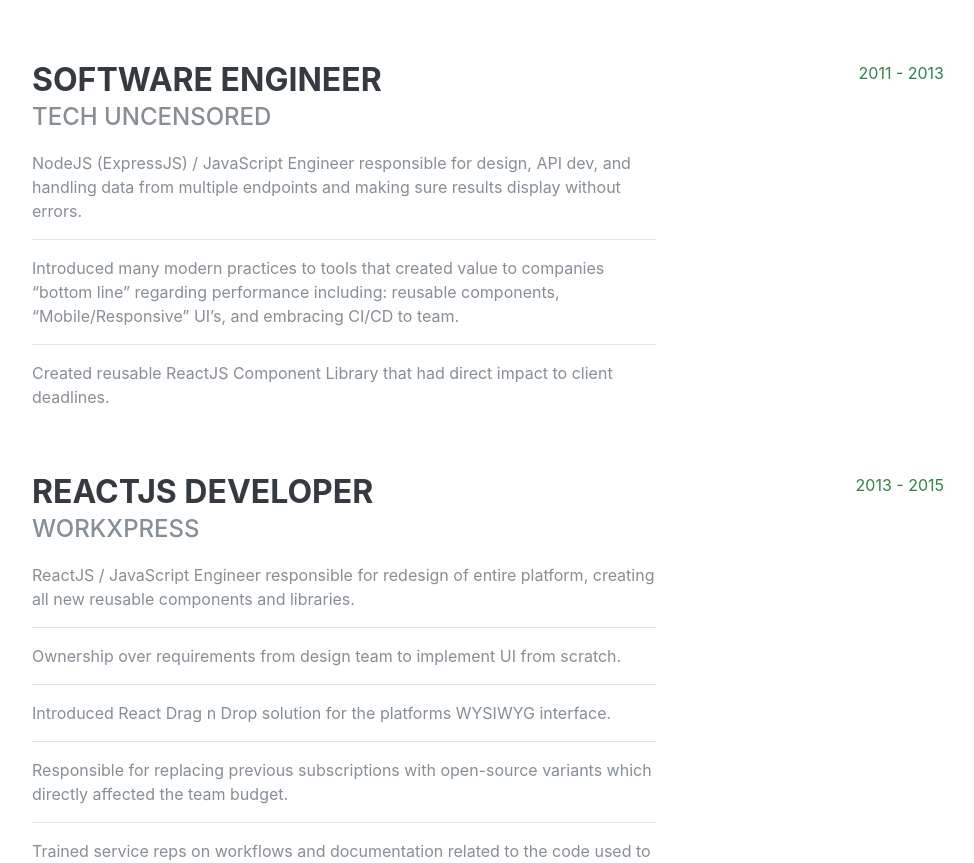
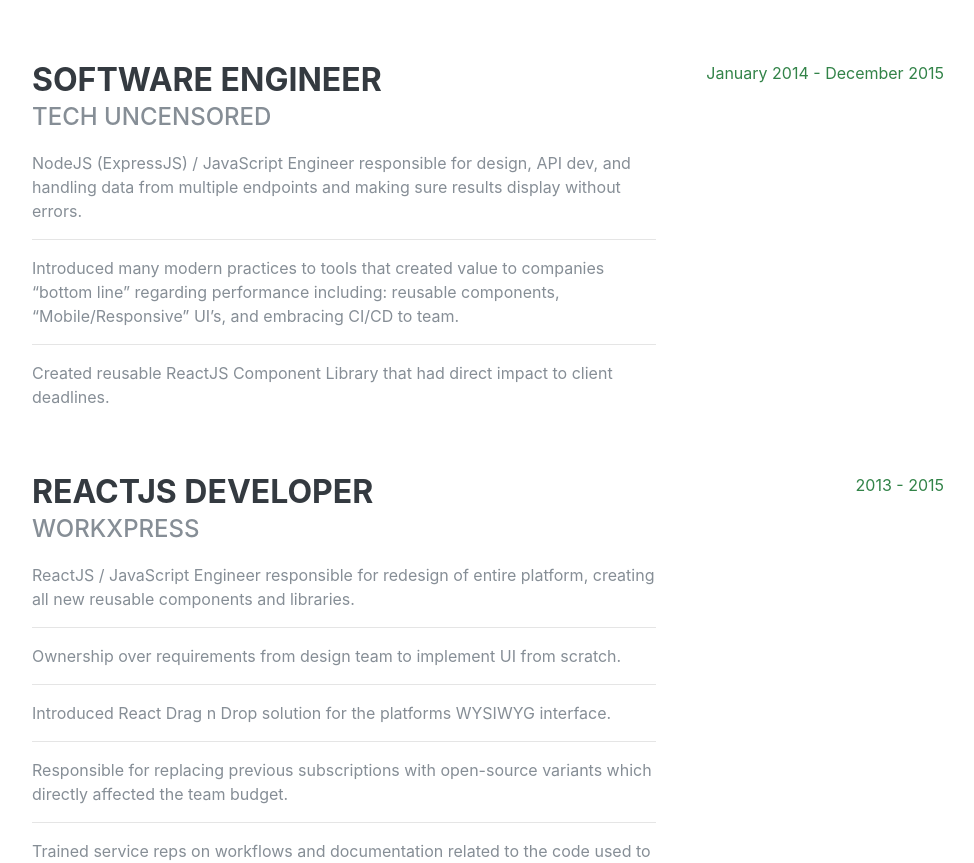
Before and after one commit to ISOLOI/nick-web-cv, a Gatsby site: page / in a window 1280 px wide. Shown: the part 1332-2195 px from the top of the page, without its empty margins (288-1262 px from the left). Built offline with nearby package versions, Linux system fonts and the light colour scheme; Gatsby itself is replaced by a stand-in of ours; a web font is replaced by a local one.

Commit message:
update and merge

```diff
--- a/src/pages/index.js
+++ b/src/pages/index.js
@@ -77,7 +77,8 @@
               </p>
             </div>
             <div className="resume-date text-md-right">
-              <span className="text-primary">2011 - 2013</span>
+              <span className="text-primary">January 2014 - December 2015
+</span>
             </div>
           </div>
 
```
Also changed, not shown: package.json (+5 -5 lines).
